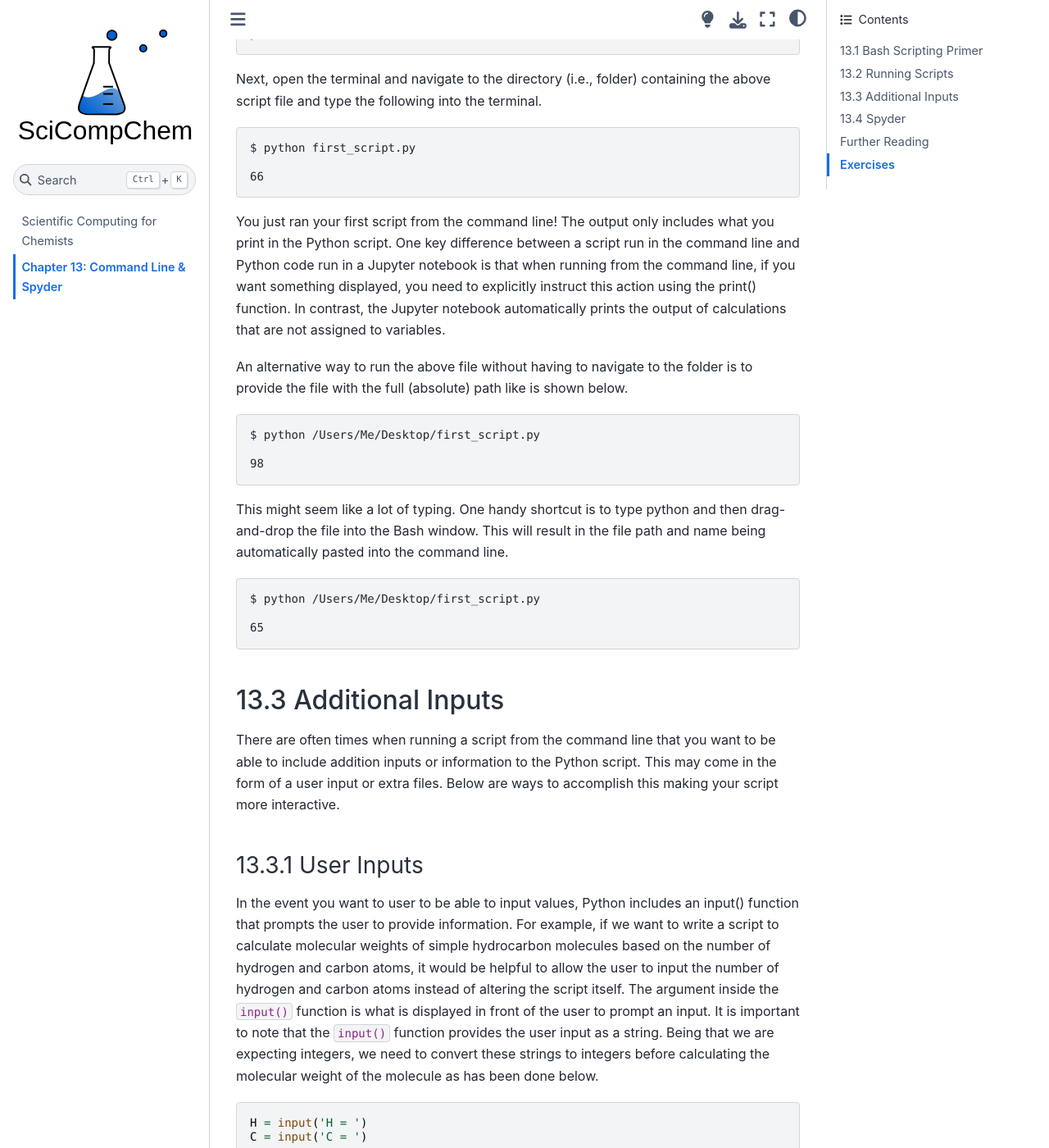
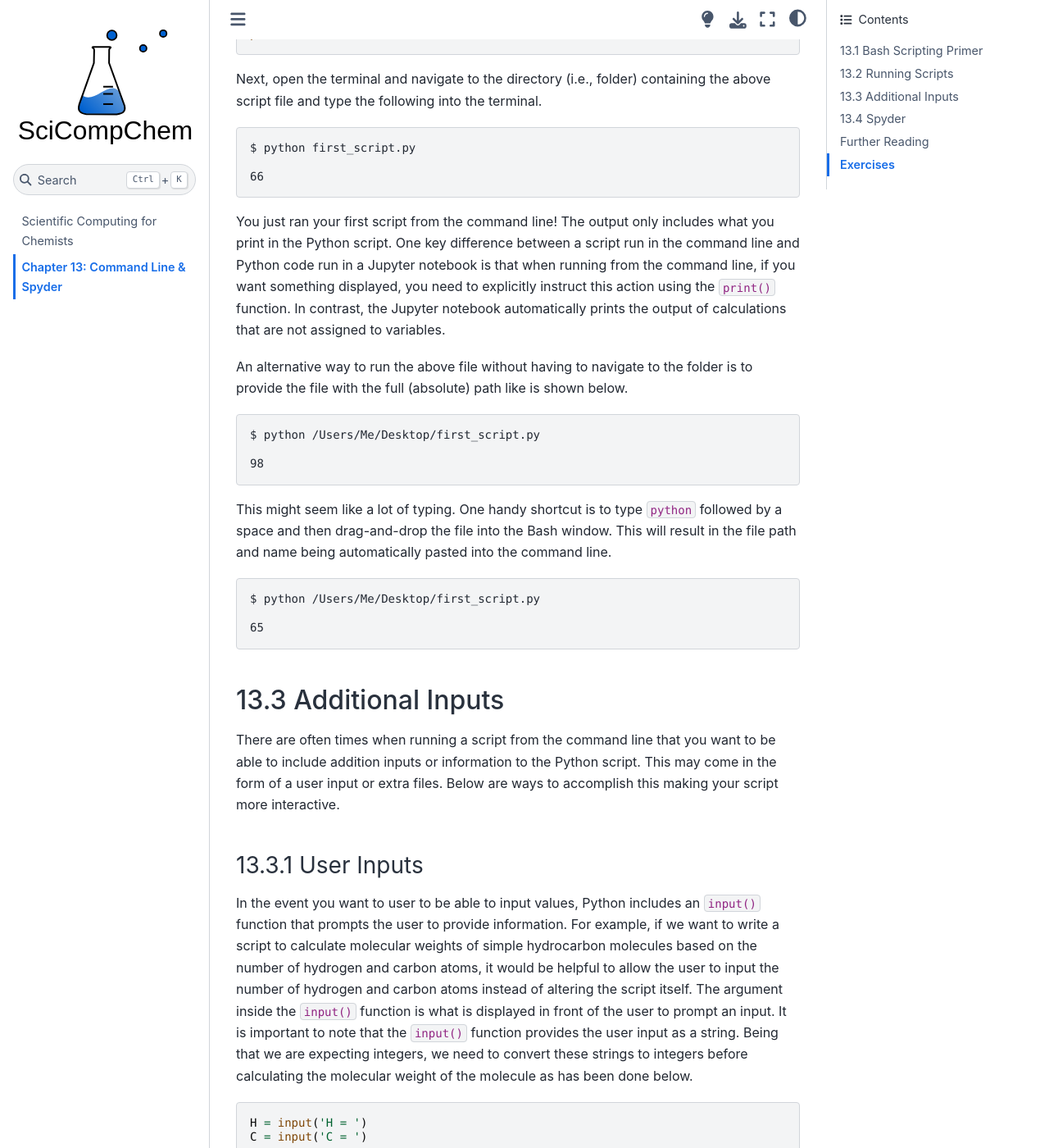
Before and after one commit to weisscharlesj/SciCompChem_JupyterBook, a Jupyter Book: the page built from notebooks/chapter_13/chap_13.md, in a window 1280 px wide and 1400 px high, scrolled down 2207 px. Shown: the whole window at 82% size. Built offline with Jupyter Book 1.0.4 settings and Sphinx 7.4.7 and the Sphinx Book theme 1.1.4, drawn with Linux system fonts in a browser that asks for light colours; pages that are not in the unit, such as notebooks, are missing from menus; some of the changed text lies outside the part shown.

Commit message:
Proofed and fixed formatting in chapter 13

```diff
--- a/notebooks/chapter_13/chap_13.md
+++ b/notebooks/chapter_13/chap_13.md
@@ -35,20 +35,20 @@
 (13.1.2)=
 ### 13.1.2 Changing Directory
 
-To change the current working directory, use the cd command. This can be used either incrementally by stepping one directory at a time or by providing the full path name such as /Users/Me/Documents/Scripts/.
+To change the current working directory, use the `cd` command. This can be used either incrementally by stepping one directory at a time or by providing the full path name such as /Users/Me/Documents/Scripts/.
 
     $ cd Desktop
 
-This only allows the user to navigate into folders. To back out of a folder, `cd..` (with two periods) is used.
+This only allows the user to navigate into folders. To back out of a folder, `cd ..` (space with two periods) is used.
 
-    $ cd..
+    $ cd ..
 
 There is certainly much more that can be done with Bash scripting, but this is enough of a foundation for you to find and run scripts as we will do below.
 
 (13.2)=
 ## 13.2 Running Scripts
 
-Now that you know the basics of the Bash command line, we can now run our first script. Open a text editor of your choice. It is recommended not to use your regular word processor (e.g., Word, LibreOffice, Pages, etc…) as it may save extra formatting in any text file generated. Most computer operating systems come with a very basic text editor suited for writing code. Save the following as a text file titled `first_script.py`. The `.py` extension does not do anything to the file; it just indicates to other software that this text file is a Python script.
+Now that you know the basics of the Bash command line, we can now run our first script. Open a text editor of your choice. It is recommended not to use your regular word processor (e.g., Word, LibreOffice, Pages, etc...) as it may save extra formatting in any text file generated. Most computer operating systems come with a very basic text editor suited for writing code. Save the following as a text file titled `first_script.py`. The `.py` extension does not do anything to the file; it just indicates to other software that this text file is a Python script.
 
 ~~~python
 import random
@@ -62,7 +62,7 @@
 
     66
 
-You just ran your first script from the command line! The output only includes what you print in the Python script. One key difference between a script run in the command line and Python code run in a Jupyter notebook is that when running from the command line, if you want something displayed, you need to explicitly instruct this action using the print() function. In contrast, the Jupyter notebook automatically prints the output of calculations that are not assigned to variables.
+You just ran your first script from the command line! The output only includes what you print in the Python script. One key difference between a script run in the command line and Python code run in a Jupyter notebook is that when running from the command line, if you want something displayed, you need to explicitly instruct this action using the `print()` function. In contrast, the Jupyter notebook automatically prints the output of calculations that are not assigned to variables.
 
 An alternative way to run the above file without having to navigate to the folder is to provide the file with the full (absolute) path like is shown below.
 
@@ -70,7 +70,7 @@
 
     98
 
-This might seem like a lot of typing. One handy shortcut is to type python and then drag-and-drop the file into the Bash window. This will result in the file path and name being automatically pasted into the command line.
+This might seem like a lot of typing. One handy shortcut is to type `python` followed by a space and then drag-and-drop the file into the Bash window. This will result in the file path and name being automatically pasted into the command line.
 
     $ python /Users/Me/Desktop/first_script.py
 
@@ -82,17 +82,17 @@
 
 ### 13.3.1 User Inputs
 
-In the event you want to user to be able to input values, Python includes an input() function that prompts the user to provide information. For example, if we want to write a script to calculate molecular weights of simple hydrocarbon molecules based on the number of hydrogen and carbon atoms, it would be helpful to allow the user to input the number of hydrogen and carbon atoms instead of altering the script itself.  The argument inside the `input()` function is what is displayed in front of the user to prompt an input. It is important to note that the `input()` function provides the user input as a string. Being that we are expecting integers, we need to convert these strings to integers before calculating the molecular weight of the molecule as has been done below.
+In the event you want to user to be able to input values, Python includes an `input()` function that prompts the user to provide information. For example, if we want to write a script to calculate molecular weights of simple hydrocarbon molecules based on the number of hydrogen and carbon atoms, it would be helpful to allow the user to input the number of hydrogen and carbon atoms instead of altering the script itself.  The argument inside the `input()` function is what is displayed in front of the user to prompt an input. It is important to note that the `input()` function provides the user input as a string. Being that we are expecting integers, we need to convert these strings to integers before calculating the molecular weight of the molecule as has been done below.
 
 ~~~python
 H = input('H = ')
 C = input('C = ')
-~~~
 
 MW = int(H) * 1.01 + int(C) * 12.01
 print(MW)
+~~~
 
-Save the above script in a text file named MW.py and run it. You are prompted to provide the number of hydrogens and carbons before a molecular weight is calculated and printed.
+Save the above script in a text file named *MW.py* and run it. You are prompted to provide the number of hydrogens and carbons before a molecular weight is calculated and printed.
 
     $ python MW.py
       H = 4
@@ -108,9 +108,10 @@
 
     16.05
 
-We can instruct Python to grab the information behind the script file name using the argv function from the sys module. This function brings all information after python as a list which can be accessed using indexing. The above input generates the following list from sys.argv.
+We can instruct Python to grab the information behind the script file name using the `argv()` function from the `sys` module. This function brings all information after `python` as a list which can be accessed using indexing. The above input generates the following list from `sys.argv`.
 
-['MW.py', '4', '1']
+`['MW.py', '4', '1']`
+
 Now it is just a matter of indexing and converting strings to integers as is done below.
 
 ~~~python
@@ -135,7 +136,7 @@
 
 While using a text editor to write your scripts works just fine, you may long for some of the features of Jupyter notebooks like how it automatically color codes text based on syntax and provides easy access to function docstrings. To get some of these features back, you can use an Integrated Development Environment (IDE). There are many to choose from, but here we will address Spyder (Scientific Python Development Environment) as it is specifically tailored to scientific applications and comes with the Anaconda installation of Python.
 
-There are two methods of launching Spyder. The first is to type spyder in the terminal.
+There are two methods of launching Spyder. The first is to type `spyder` in the terminal.
 
     $ spyder
 
```
Also changed, not shown: other parts of notebooks/chapter_13/chap_13.md (+2 -2 lines).
